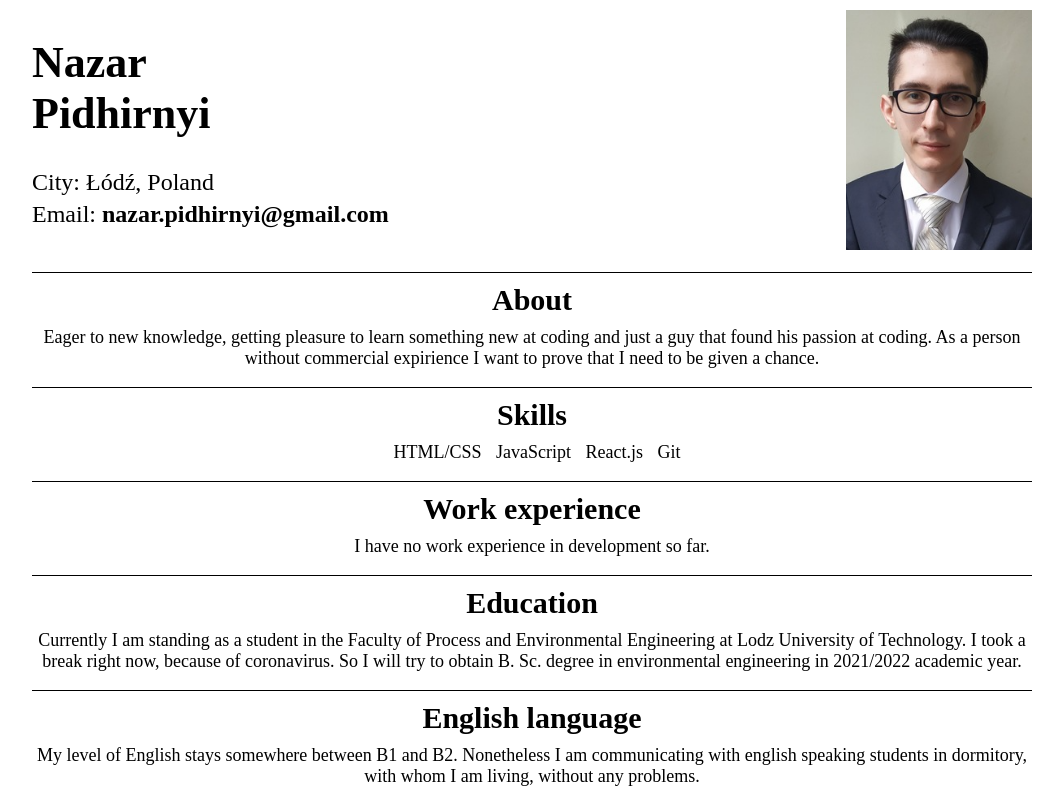
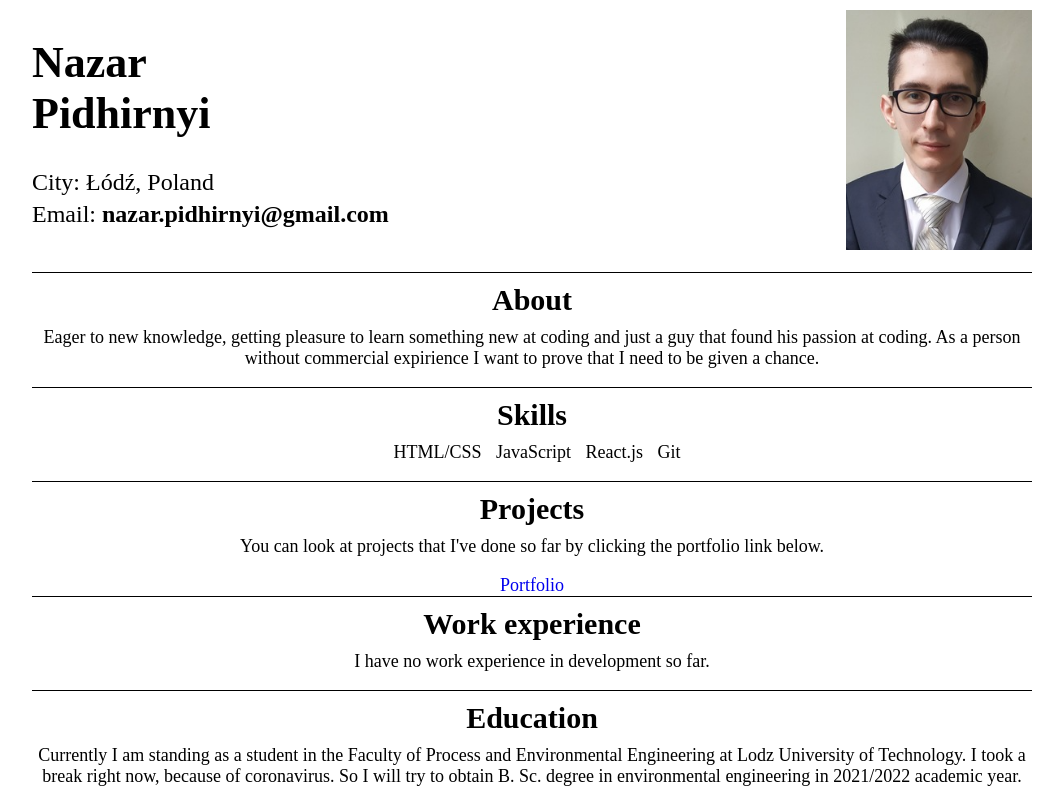
Before and after one commit to Razlond-dev/rsschool-cv, a plain HTML site: page index.html in a window 1280 px wide. Shown: the top 800 px of the page, without its empty margins (108-1171 px from the left). Drawn offline with Linux system fonts and the light colour scheme.

Commit message:
feat: add main and nav tag, add projects section

```diff
--- a/css/main.css
+++ b/css/main.css
@@ -31,7 +31,7 @@ section p {
   margin-block-end: 1em;
 }
 
-.cv-container {
+main {
   width: 1000px;
 }
 
@@ -70,6 +70,15 @@ section p {
   font-weight: bold;
 }
 
+.code-examples a{
+  text-decoration: none;
+  font-weight: normal;
+}
+
+.code-examples a:hover{
+  font-weight: bold;
+}
+
 .skills li {
   padding-left: 10px;
   display: inline-block;
--- a/index.html
+++ b/index.html
@@ -5,21 +5,19 @@
   <meta charset="UTF-8">
   <meta name="viewport" content="width=device-width, initial-scale=1.0">
   <title>CV Nazar Pidhirnyi</title>
-  <link
-      rel="stylesheet"
-      href="https://cdnjs.cloudflare.com/ajax/libs/font-awesome/5.15.1/css/all.min.css"
+  <link rel="stylesheet" href="https://cdnjs.cloudflare.com/ajax/libs/font-awesome/5.15.1/css/all.min.css"
     integrity="sha512-+4zCK9k+qNFUR5X+cKL9EIR+ZOhtIloNl9GIKS57V1MyNsYpYcUrUeQc9vNfzsWfV28IaLL3i96P9sdNyeRssA=="
-      crossorigin="anonymous"
-    />
+    crossorigin="anonymous" />
   <link rel="stylesheet" href="css/main.css">
 </head>
 
 <body>
-  <div class="cv-container">
+  <main>
     <header class="header">
       <div class="header__info">
         <div class="header__contacts">
           <h1>Nazar <br> Pidhirnyi</h1>
+          <nav>
             <ul>
               <li>
                 <p>City: Łódź, Poland</p>
@@ -28,6 +26,7 @@
                 <p>Email: <a href="mailto:nazar.pidhirnyi@gmail.com">nazar.pidhirnyi@gmail.com</a></p>
               </li>
             </ul>
+          </nav>
         </div>
         <img src="/images/CV.jpg" alt="Nazar Pidhirnyi">
       </div>
@@ -43,11 +42,17 @@
     <section class="skills">
       <h3>Skills</h3>
       <ul>
-        <li>HTML/CSS</li>
-        <li>JavaScript</li>
-        <li>React.js</li>
-        <li>Git</li>
+        <li> HTML/CSS </li>
+        <li> JavaScript </li>
+        <li> React.js </li>
+        <li> Git </li>
       </ul>
+    </section>
+
+    <section class="code-examples">
+      <h3>Projects</h3>
+      <p>You can look at projects that I've done so far by clicking the portfolio link below.</p>
+      <a href="https://np-portofilo.netlify.app">Portfolio</a>
     </section>
 
     <section class="work-experience">
@@ -70,15 +75,11 @@
 
     <footer>
       <div class="social">
-        <a href="https://www.facebook.com/nazar.pidhirnyi" target="_blank"
-          ><i class="fab fa-facebook"></i
-        ></a>
-        <a href="https://github.com/Razlond-dev" target="_blank"
-          ><i class="fab fa-github"></i
-        ></a>
+        <a href="https://www.facebook.com/nazar.pidhirnyi" target="_blank"><i class="fab fa-facebook"></i></a>
+        <a href="https://github.com/Razlond-dev" target="_blank"><i class="fab fa-github"></i></a>
       </div>
     </footer>
-  </div>
+  </main>
 </body>
 
 </html>
```
Lines whose indentation alone changed are shown as unchanged.
